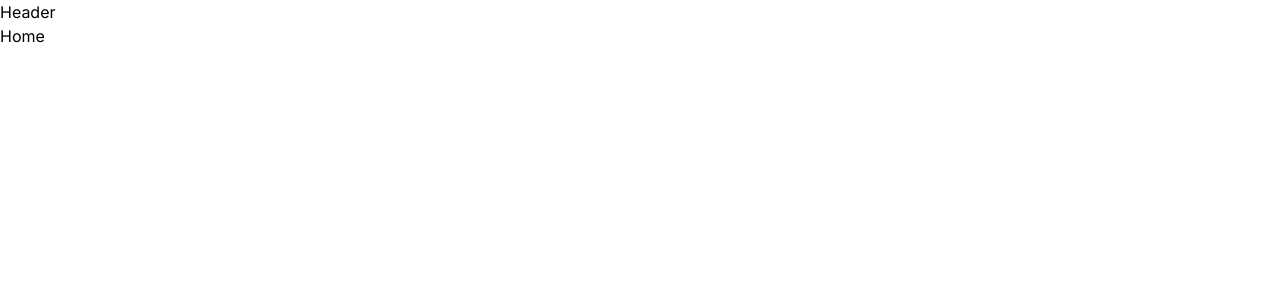
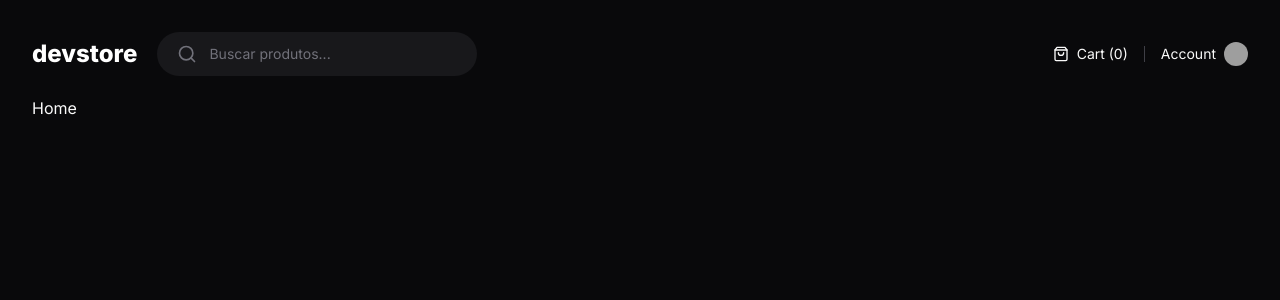
Before and after one commit to jovemcleb/e-comerce-next, a Next.js app: page / in a window 1280 px wide. Shown: the top 300 px of the page. Built offline with nearby package versions, Linux system fonts and the light colour scheme; grey boxes are pictures that could not be loaded.

Commit message:
feat: configure layout and adds header

```diff
--- a/next.config.mjs
+++ b/next.config.mjs
@@ -1,4 +1,8 @@
 /** @type {import('next').NextConfig} */
-const nextConfig = {};
+const nextConfig = {
+  images: {
+    domains: ['github.com']
+  }
+};
 
 export default nextConfig;
--- a/package.json
+++ b/package.json
@@ -9,6 +9,7 @@
     "lint": "next lint"
   },
   "dependencies": {
+    "lucide-react": "^0.368.0",
     "next": "14.2.1",
     "react": "^18",
     "react-dom": "^18"
@@ -21,6 +22,8 @@
     "eslint": "^8",
     "eslint-config-next": "14.2.1",
     "postcss": "^8",
+    "prettier": "^3.2.5",
+    "prettier-plugin-tailwindcss": "^0.5.14",
     "tailwindcss": "^3.4.1",
     "typescript": "^5"
   }
--- /dev/null
+++ b/prettier.config.cjs
@@ -0,0 +1,3 @@
+module.exports = {
+  plugins: ['prettier-plugin-tailwindcss'],
+};
--- a/src/app/(store)/layout.tsx
+++ b/src/app/(store)/layout.tsx
@@ -1,4 +1,4 @@
-import Header from '@/components/header';
+import Header from "@/components/header";
 
 interface LayoutProps {
   children: React.ReactNode;
@@ -6,7 +6,7 @@
 
 export default function Layout({ children }: LayoutProps) {
   return (
-    <div>
+    <div className="grid-rows-app mx-auto grid min-h-screen w-full max-w-[1600px] gap-5 p-8">
       <Header />
       {children}
     </div>
--- a/src/app/layout.tsx
+++ b/src/app/layout.tsx
@@ -1,11 +1,11 @@
-import type { Metadata } from 'next';
-import { Inter } from 'next/font/google';
-import './globals.css';
+import type { Metadata } from "next";
+import { Inter } from "next/font/google";
+import "./globals.css";
 
-const inter = Inter({ subsets: ['latin'], variable: '--font-inter' });
+const inter = Inter({ subsets: ["latin"], variable: "--font-inter" });
 
 export const metadata: Metadata = {
-  title: 'devstore',
+  title: "devstore",
 };
 
 export default function RootLayout({
@@ -15,7 +15,7 @@
 }>) {
   return (
     <html className={inter.variable} lang="pt-br">
-      <body>{children}</body>
+      <body className="bg-zinc-950 text-zinc-50 antialiased">{children}</body>
     </html>
   );
 }
--- a/src/components/header.tsx
+++ b/src/components/header.tsx
@@ -1,3 +1,41 @@
+import { Search, ShoppingBag } from "lucide-react";
+import Image from "next/image";
+import Link from "next/link";
+
 export default function Header() {
-  return <div>Header</div>;
+  return (
+    <div className="flex items-center justify-between">
+      <div className="flex items-center gap-5">
+        <Link href="/" className="text-2xl font-extrabold text-white">
+          devstore
+        </Link>
+
+        <form className="flex w-[320px] items-center gap-3 rounded-full bg-zinc-900 px-5 py-3 ring-zinc-700">
+          <Search className="h-5 w-5 text-zinc-500" />
+          <input
+            type="text"
+            placeholder="Buscar produtos..."
+            className="flex flex-1 bg-transparent text-sm outline-none placeholder:text-zinc-500"
+          />
+        </form>
+      </div>
+      <div className="flex items-center gap-4">
+        <div className="flex items-center gap-2">
+          <ShoppingBag className="h-4 w-4" />
+          <span className="text-sm">Cart (0)</span>
+        </div>
+        <div className="h-4 w-px bg-zinc-700" />
+        <Link href="/" className="flex items-center gap-2 hover:underline">
+          <span className="text-sm">Account</span>
+          <Image
+            src="https://github.com/jovemcleb.png"
+            className="h-6 w-6 rounded-full"
+            width={24}
+            height={24}
+            alt="Imagem de perfil do usuário"
+          />
+        </Link>
+      </div>
+    </div>
+  );
 }
--- a/tailwind.config.ts
+++ b/tailwind.config.ts
@@ -10,6 +10,9 @@
     fontFamily: {
       sans: 'var(--font-inter)',
     },
+    gridTemplateRows: {
+      app: 'min-content max-content',
+    }
   },
   plugins: [],
 };
```
Also changed, not shown: 1 other file (tests, documents, lock files or other folders).
